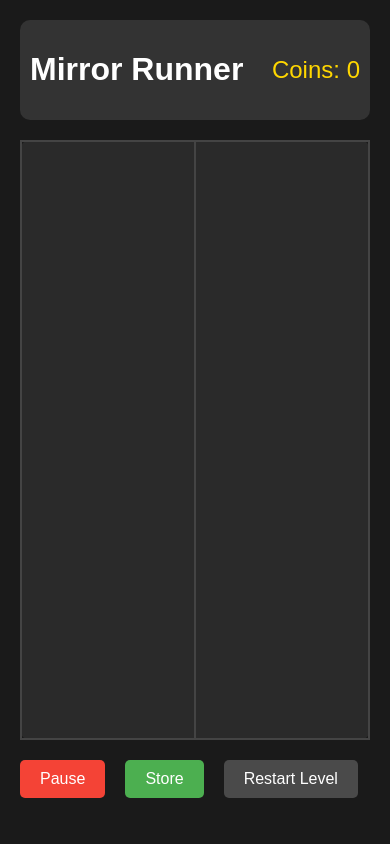
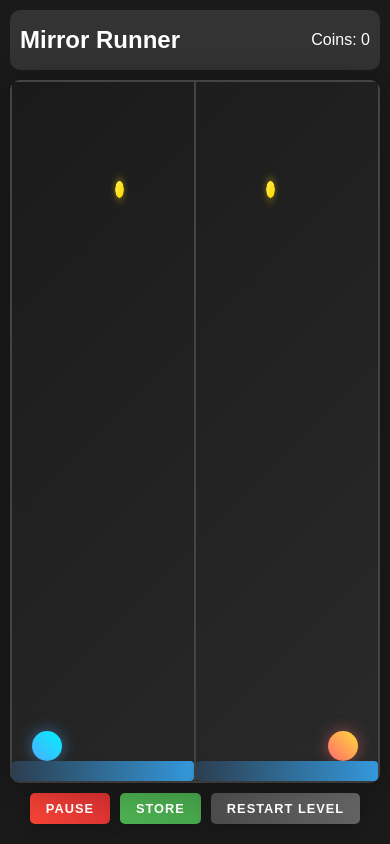
Before and after one commit to kiranmayee-abbireddy/Parallel-dash, a plain HTML site: page index.html in a window 390 px wide. Drawn offline with Linux system fonts and the light colour scheme.

Commit message:
added charecter styles and made canvas responsive

```diff
--- a/index.html
+++ b/index.html
@@ -2,114 +2,9 @@
 <html lang="en">
 <head>
     <meta charset="UTF-8">
-    <meta name="viewport" content="width=device-width, initial-scale=1.0">
+    <meta name="viewport" content="width=device-width, initial-scale=1.0, maximum-scale=1.0, user-scalable=no">
     <title>Mirror Runner</title>
-    <style>
-        body {
-            margin: 0;
-            padding: 20px;
-            background-color: #1a1a1a;
-            color: #ffffff;
-            font-family: 'Arial', sans-serif;
-        }
-
-        .game-container {
-            max-width: 1200px;
-            margin: 0 auto;
-        }
-
-        .header {
-            display: flex;
-            justify-content: space-between;
-            align-items: center;
-            padding: 10px;
-            background-color: #333;
-            border-radius: 10px;
-            margin-bottom: 20px;
-        }
-
-        .coin-display {
-            font-size: 24px;
-            color: #ffd700;
-        }
-
-        .game-screen {
-            display: flex;
-            background-color: #2a2a2a;
-            border-radius: 10px;
-            height: 600px;
-            margin-bottom: 20px;
-        }
-
-        .character-section {
-            flex: 1;
-            border: 2px solid #444;
-            position: relative;
-        }
-
-        .character-section.left {
-            border-right: 1px solid #444;
-        }
-
-        .character-section.right {
-            border-left: 1px solid #444;
-        }
-
-        .controls {
-            display: flex;
-            gap: 20px;
-            margin-bottom: 20px;
-        }
-
-        button {
-            padding: 10px 20px;
-            font-size: 16px;
-            border: none;
-            border-radius: 5px;
-            cursor: pointer;
-            background-color: #4a4a4a;
-            color: white;
-            transition: background-color 0.3s;
-        }
-
-        button:hover {
-            background-color: #666;
-        }
-
-        .store-button {
-            background-color: #4CAF50;
-        }
-
-        .pause-button {
-            background-color: #f44336;
-        }
-
-        .store-modal {
-            display: none;
-            position: fixed;
-            top: 50%;
-            left: 50%;
-            transform: translate(-50%, -50%);
-            background-color: #333;
-            padding: 20px;
-            border-radius: 10px;
-            z-index: 1000;
-        }
-
-        .store-grid {
-            display: grid;
-            grid-template-columns: repeat(2, 1fr);
-            gap: 20px;
-            margin-top: 20px;
-        }
-
-        .store-item {
-            background-color: #4a4a4a;
-            padding: 10px;
-            border-radius: 5px;
-            text-align: center;
-        }
-    </style>
+    <link rel="stylesheet" href="styles.css">
 </head>
 <body>
     <div class="game-container">
@@ -124,10 +19,14 @@
         <!-- Game screen with two mirrored sections -->
         <div class="game-screen">
             <div class="character-section left" id="leftSection">
-                <!-- Left character and obstacles will be rendered here -->
+                <div class="character left" id="leftCharacter" style="bottom: 20px; left: 20px;"></div>
+                <div class="platform" style="bottom: 0; left: 0; width: 100%; height: 20px;"></div>
+                <div class="coin" style="top: 100px; left: 100px;"></div>
             </div>
             <div class="character-section right" id="rightSection">
-                <!-- Right character and obstacles will be rendered here -->
+                <div class="character right" id="rightCharacter" style="bottom: 20px; right: 20px;"></div>
+                <div class="platform" style="bottom: 0; right: 0; width: 100%; height: 20px;"></div>
+                <div class="coin" style="top: 100px; right: 100px;"></div>
             </div>
         </div>
 
--- /dev/null
+++ b/styles.css
@@ -0,0 +1,303 @@
+/* Base Styles */
+html, body {
+    margin: 0;
+    padding: 0;
+    width: 100%;
+    height: 100vh;
+    overflow: hidden;
+    background-color: #1a1a1a;
+    color: #ffffff;
+    font-family: 'Arial', sans-serif;
+}
+
+.game-container {
+    width: 100%;
+    height: 100vh;
+    max-width: 100%;
+    margin: 0;
+    padding: 20px;
+    box-sizing: border-box;
+    display: flex;
+    flex-direction: column;
+}
+
+/* Header Styles */
+.header {
+    display: flex;
+    justify-content: space-between;
+    align-items: center;
+    padding: 10px 20px;
+    background-color: #333;
+    border-radius: 10px;
+    margin-bottom: 10px;
+    min-height: 60px;
+    flex-shrink: 0;
+}
+
+.header h1 {
+    margin: 0;
+    font-size: clamp(1.5rem, 4vw, 2rem);
+}
+
+/* Game Screen Layout */
+.game-screen {
+    flex: 1;
+    display: flex;
+    background: linear-gradient(135deg, #1a1a1a 0%, #2a2a2a 100%);
+    border-radius: 10px;
+    margin-bottom: 10px;
+    box-shadow: 0 0 30px rgba(0, 0, 0, 0.3);
+    overflow: hidden;
+    position: relative;
+    min-height: 0; /* Important for flex container */
+}
+
+.character-section {
+    flex: 1;
+    border: 2px solid #444;
+    position: relative;
+}
+
+.character-section.left {
+    border-right: 1px solid #444;
+}
+
+.character-section.right {
+    border-left: 1px solid #444;
+}
+
+/* Game Elements */
+.character {
+    width: clamp(30px, 5vw, 40px);
+    height: clamp(30px, 5vw, 40px);
+    border-radius: 50%;
+    position: absolute;
+    background: linear-gradient(45deg, #ff6b6b, #ffd93d);
+    box-shadow: 0 0 15px rgba(255, 107, 107, 0.5);
+    transition: transform 0.2s ease;
+}
+
+.character.left {
+    background: linear-gradient(45deg, #4facfe, #00f2fe);
+    box-shadow: 0 0 15px rgba(79, 172, 254, 0.5);
+}
+
+.character.right {
+    background: linear-gradient(45deg, #ff6b6b, #ffd93d);
+    box-shadow: 0 0 15px rgba(255, 107, 107, 0.5);
+}
+
+/* Controls */
+.controls {
+    display: flex;
+    gap: 10px;
+    margin-bottom: 10px;
+    flex-wrap: wrap;
+    flex-shrink: 0;
+}
+
+button {
+    padding: clamp(8px, 2vw, 12px) clamp(16px, 4vw, 24px);
+    font-size: clamp(0.8rem, 2vw, 1rem);
+    background: linear-gradient(45deg, #4a4a4a, #666666);
+    border: none;
+    color: white;
+    font-weight: bold;
+    text-transform: uppercase;
+    letter-spacing: 1px;
+    transition: all 0.3s ease;
+    box-shadow: 0 4px 15px rgba(0, 0, 0, 0.2);
+    border-radius: 5px;
+    cursor: pointer;
+}
+
+button:hover {
+    transform: translateY(-2px);
+    box-shadow: 0 6px 20px rgba(0, 0, 0, 0.3);
+}
+
+button.store-button {
+    background: linear-gradient(45deg, #4CAF50, #45a049);
+}
+
+button.pause-button {
+    background: linear-gradient(45deg, #f44336, #d32f2f);
+}
+
+/* Store Modal */
+.store-modal {
+    display: none;
+    position: fixed;
+    top: 50%;
+    left: 50%;
+    transform: translate(-50%, -50%);
+    background: linear-gradient(135deg, #2a2a2a 0%, #333333 100%);
+    padding: 20px;
+    border-radius: 10px;
+    z-index: 1000;
+    box-shadow: 0 0 50px rgba(0, 0, 0, 0.5);
+    border: 2px solid #444;
+    width: clamp(280px, 90%, 600px);
+    max-height: 90vh;
+    overflow-y: auto;
+}
+
+.store-grid {
+    display: grid;
+    grid-template-columns: repeat(2, 1fr);
+    gap: 20px;
+    margin-top: 20px;
+}
+
+.store-item {
+    background: linear-gradient(135deg, #3a3a3a 0%, #4a4a4a 100%);
+    padding: 10px;
+    border-radius: 5px;
+    text-align: center;
+    transition: transform 0.3s ease;
+}
+
+.store-item:hover {
+    transform: translateY(-5px);
+    box-shadow: 0 5px 15px rgba(0, 0, 0, 0.3);
+}
+
+/* Animations */
+@keyframes pulse {
+    0% {
+        transform: scale(1);
+        opacity: 1;
+    }
+    50% {
+        transform: scale(1.1);
+        opacity: 0.8;
+    }
+    100% {
+        transform: scale(1);
+        opacity: 1;
+    }
+}
+
+@keyframes rotate {
+    from {
+        transform: rotate(0deg);
+    }
+    to {
+        transform: rotate(360deg);
+    }
+}
+
+@keyframes movePlatform {
+    from {
+        transform: translateX(0);
+    }
+    to {
+        transform: translateX(100px);
+    }
+}
+
+/* Coin Animation and Style */
+.coin {
+    width: clamp(15px, 3vw, 20px);
+    height: clamp(15px, 3vw, 20px);
+    background: linear-gradient(45deg, #ffd700, #ffed4a);
+    border-radius: 50%;
+    position: absolute;
+    box-shadow: 0 0 10px rgba(255, 215, 0, 0.6);
+    animation: coinSpin 1.5s infinite linear;
+}
+
+@keyframes coinSpin {
+    0% {
+        transform: rotateY(0deg) scale(1);
+    }
+    50% {
+        transform: rotateY(180deg) scale(1.2);
+    }
+    100% {
+        transform: rotateY(360deg) scale(1);
+    }
+}
+
+/* Platform Styles */
+.platform {
+    position: absolute;
+    background: linear-gradient(90deg, #2c3e50, #3498db);
+    border-radius: 4px;
+    box-shadow: 0 4px 8px rgba(0, 0, 0, 0.2);
+}
+
+/* Power-ups */
+.power-up {
+    width: clamp(20px, 4vw, 30px);
+    height: clamp(20px, 4vw, 30px);
+    position: absolute;
+    border-radius: 8px;
+    animation: pulse 2s infinite ease-in-out;
+}
+
+.power-up.time-slow {
+    background: linear-gradient(45deg, #a8e6cf, #1de9b6);
+    box-shadow: 0 0 15px rgba(168, 230, 207, 0.6);
+}
+
+.power-up.shield {
+    background: linear-gradient(45deg, #b4c0ff, #7579e7);
+    box-shadow: 0 0 15px rgba(180, 192, 255, 0.6);
+}
+
+.power-up.magnet {
+    background: linear-gradient(45deg, #ff9a9e, #fad0c4);
+    box-shadow: 0 0 15px rgba(255, 154, 158, 0.6);
+}
+
+/* Obstacles */
+.obstacle {
+    position: absolute;
+    background: linear-gradient(45deg, #ff4757, #ff6b81);
+    box-shadow: 0 0 10px rgba(255, 71, 87, 0.5);
+    border-radius: 4px;
+}
+
+.obstacle.rotating {
+    animation: rotate 4s infinite linear;
+}
+
+/* Responsive adjustments */
+@media (max-width: 768px) {
+    .game-container {
+        padding: 10px;
+    }
+
+    .header {
+        padding: 5px 10px;
+        min-height: 50px;
+    }
+
+    .controls {
+        justify-content: center;
+    }
+
+    .store-grid {
+        grid-template-columns: 1fr;
+    }
+}
+
+@media (max-height: 600px) {
+    .game-container {
+        padding: 5px;
+    }
+
+    .header {
+        margin-bottom: 5px;
+        min-height: 40px;
+    }
+
+    .controls {
+        margin-bottom: 5px;
+    }
+
+    button {
+        padding: 6px 12px;
+    }
+}
```
